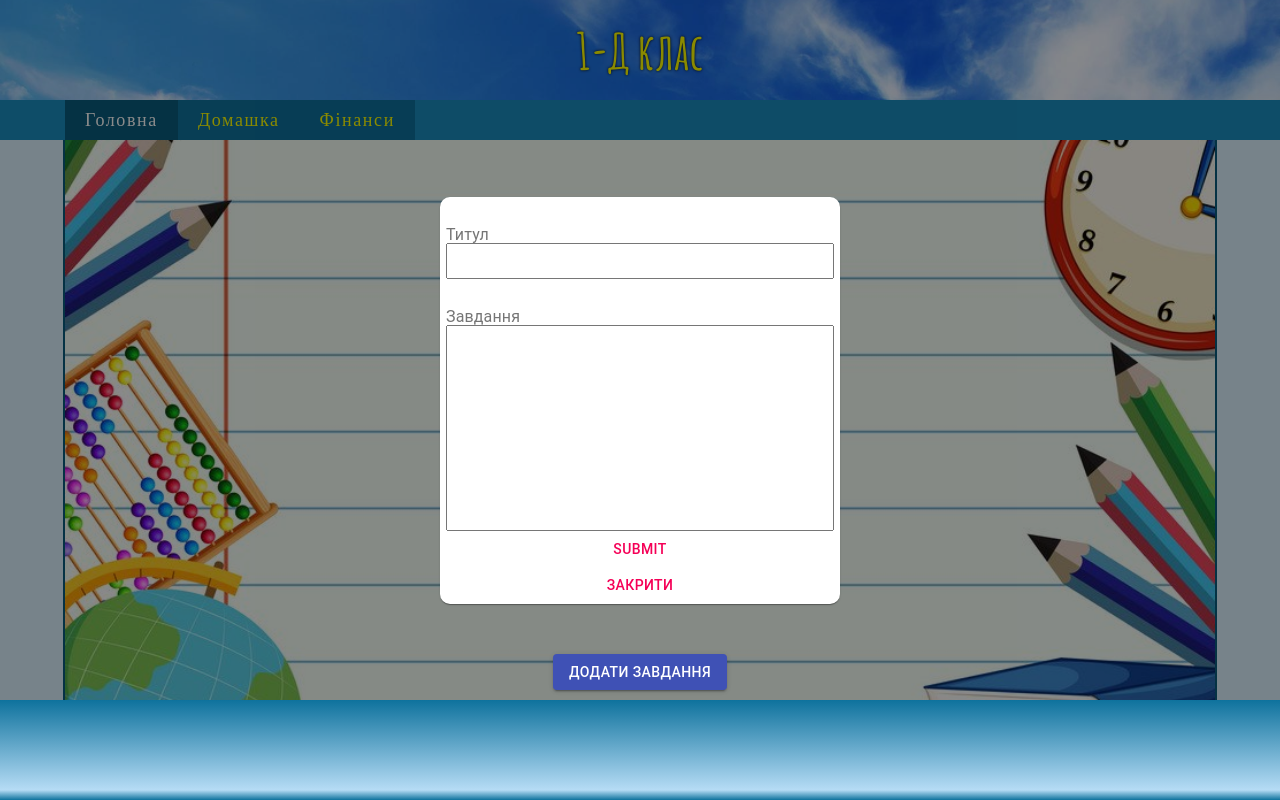
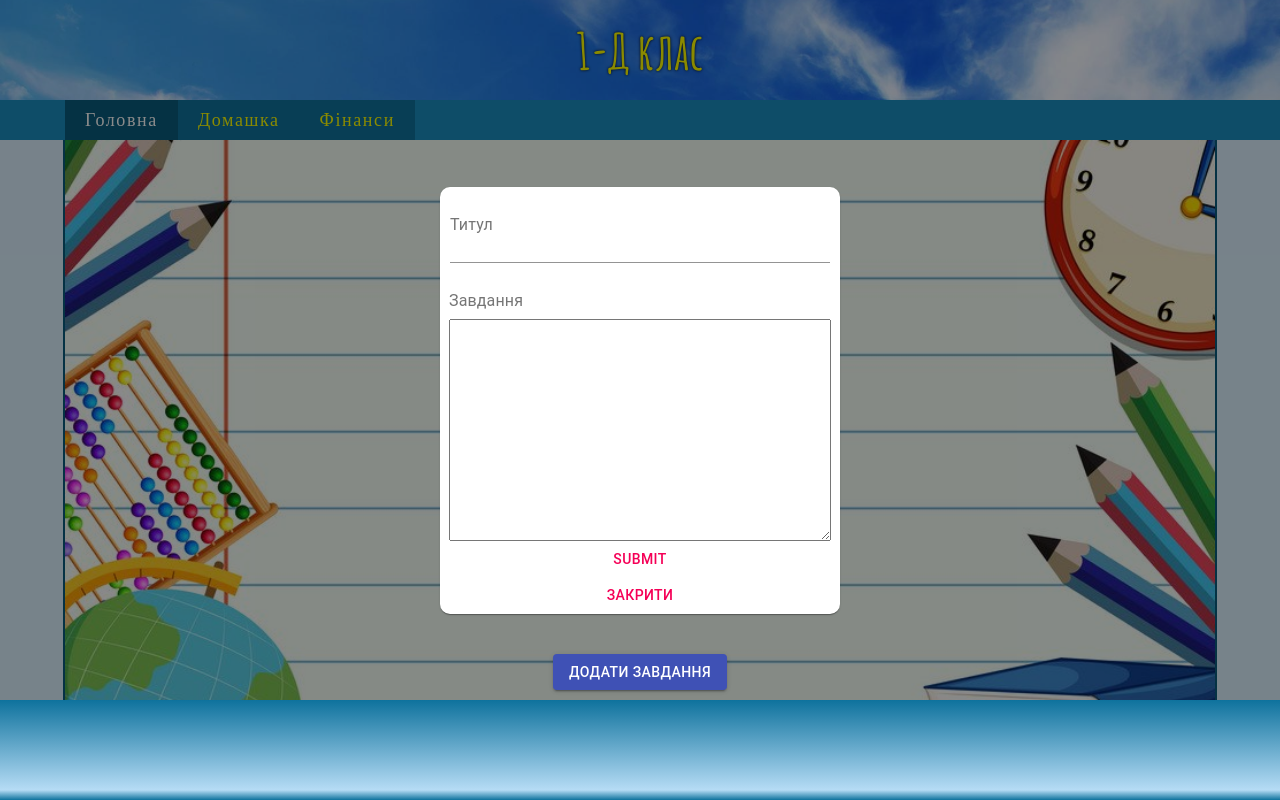
Before and after one commit to sovsianykov/pershi-d-client, a React (Create React App) app: page /homeworks in a window 1280 px wide. Both pictures are taken after a click on the button "ДОДАТИ ЗАВДАННЯ". Built offline with nearby package versions, Linux system fonts and the light colour scheme.

Commit message:
form is ready

```diff
--- a/package.json
+++ b/package.json
@@ -46,5 +46,8 @@
       "last 1 firefox version",
       "last 1 safari version"
     ]
+  },
+  "devDependencies": {
+    "@material-ui/styles": "^4.11.4"
   }
 }
--- a/src/api/axios.js
+++ b/src/api/axios.js
@@ -1,7 +1,7 @@
 import axios from "axios";
 
 const instance = axios.create({
-    baseURL: 'http://localhost:9000'
+    baseURL: 'http://localhost:8000'
 
 })
 
--- a/src/api/postData.js
+++ b/src/api/postData.js
@@ -4,7 +4,7 @@ export function postData(data) {
     try {
 
 
-        axios.post("/save/message",{data}).then(res => console.log(res.data))
+        axios.post("/save/message", data ).then(res => console.log(res.data))
     } catch (e) {
         console.log(e.message)
     }
--- a/src/components/PostForm/PostForm.js
+++ b/src/components/PostForm/PostForm.js
@@ -1,54 +1,59 @@
 import React, {useCallback, useState} from 'react';
-import {Button, FormGroup, Input, InputLabel, TextField} from "@material-ui/core";
+import {Button, FormGroup, Input, InputLabel, TextareaAutosize, TextField} from "@material-ui/core";
 import styles from './PostForm.module.scss'
 import {format} from "date-fns";
 import {postData} from "../../api/postData";
 
 const PostForm = () => {
-    const [ message, setMessage] =useState({title:"",message:""})
-    const changeHandler = useCallback((e) =>{
-        setMessage(message => ({...message,[e.target.name]: e.target.value}))
+    const [ title, setTitle] =useState('');
+    const [ message, setMessage] =useState('');
+    const changeMessageHandler = useCallback((e) =>{
+        setMessage( e.target.value)
     },[setMessage])
+    const changeTitleHandler = useCallback((e) =>{
+        setTitle( e.target.value)
+    },[setTitle])
     console.log(message)
     const onSubmitHandler = useCallback((e) => {
         e.preventDefault();
 
         const currentPost = {
-            "title": message.title,
-            "message": message.message,
+            "title": title,
+            "message": message,
             "date": format(Date.now(),'hh/mm - dd/MM/yy')
         }
           postData(currentPost)
         console.log(currentPost)
-        setMessage({title:"",message:""})
-    },[message])
+        setMessage("")
+        setTitle("")
+    },[message,title])
 
     return (
-        <form className={styles.formContainer}>
+        <FormGroup className={styles.formContainer}>
             <InputLabel htmlFor="title" className={styles.labelForm} >
                 Титул
-                <input className={styles.inputField}
+                <Input className={styles.inputField}
                     type='text'
                        id='title'
                        name= "title"
-                       value={message.title}
-                       onChange={changeHandler}
+                       value={title}
+                       onChange={changeTitleHandler}
                 />
             </InputLabel>
             <InputLabel htmlFor="message" className={styles.labelForm} >
                 Завдання
-                 <input
+                 <TextareaAutosize
                      className={styles.inputArea}
                      type='text'
                      id="message"
                      name="message"
-                     value={message.message}
-                     onChange={changeHandler}
+                     value={message}
+                     onChange={changeMessageHandler}
                  />
             </InputLabel>
             <Button color='secondary' type='submit' onClick={onSubmitHandler}  >Submit</Button>
 
-        </form>
+        </FormGroup>
     );
 };
 
--- a/src/components/PostForm/PostForm.module.scss
+++ b/src/components/PostForm/PostForm.module.scss
@@ -15,8 +15,11 @@
   .labelForm {
     margin-top: 30px;
     .inputArea {
+      font-size: 20px;
+      margin-top: 10px;
+      width: 360px;
+      padding: 10px;
       display: block;
-      width: 380px!important;
       min-height: 200px;
     }
   }
--- a/src/components/PostHomeworkModal/PostHomeworkModal.js
+++ b/src/components/PostHomeworkModal/PostHomeworkModal.js
@@ -3,15 +3,57 @@ import styles from './PostHomeworkModal.module.scss';
 import cn from 'classnames'
 import {Button, Paper, Typography} from "@material-ui/core";
 import PostForm from "../PostForm/PostForm";
+import { makeStyles } from "@material-ui/core";
+
+const useStyles  = makeStyles(theme => ({
+     modal:{
+         width:"100%",
+         height: "100vh",
+         position: "fixed",
+         display:"flex",
+         alignItems:"center",
+         justifyContent:"center",
+         top: 0,
+         left: 0,
+         background:"rgba(0, 0, 0, 0.46)",
+         opacity: 0,
+         pointerEvents:"none",
+
+     },
+    contentModal : {
+        width:"400px",
+        minHeight:"400px",
+        background:"white",
+        borderRadius:"10px",
+        display:"flex",
+        alignItems:"center",
+        justifyContent:"center",
+        flexDirection:"column",
+        transform:"scale(0.5)",
+        transition: ".7s ease-in-out",
+    },
+      modalActive : {
+        pointerEvents:"all",
+        opacity: 1,
+          '& $contentModal' : {
+              transform: "scale(1)",
+              transition: ".7s ease-in-out",
+          }
+
+    },
+
+
+}))
+
 
 
 
 const PostHomeworkModal = ({onClick, active}) => {
-
-
+    const classes = useStyles()
+    console.log(classes.modalActive)
     const classNames = useMemo(() => cn({
-    [styles.modal]: true,
-    [styles.modal_active]: active,
+    [classes.modal]: true,
+    [classes.modalActive]: active,
         }),[active])
     console.log(active, "modal")
     const onClickHandler = useCallback(()=>{
@@ -21,7 +63,7 @@ const PostHomeworkModal = ({onClick, active}) => {
 
     return (
         <div className={classNames} onClick={onClickHandler} >
-            <Paper className={styles.contentModal} onClick={e => e.stopPropagation()} >
+            <Paper className={classes.contentModal} onClick={e => e.stopPropagation()} >
                  <PostForm/>
                 <Button color='secondary' onClick={onClickHandler} >Закрити</Button>
             </Paper>
```
Also changed, not shown: 1 other file (tests, documents, lock files or other folders).
